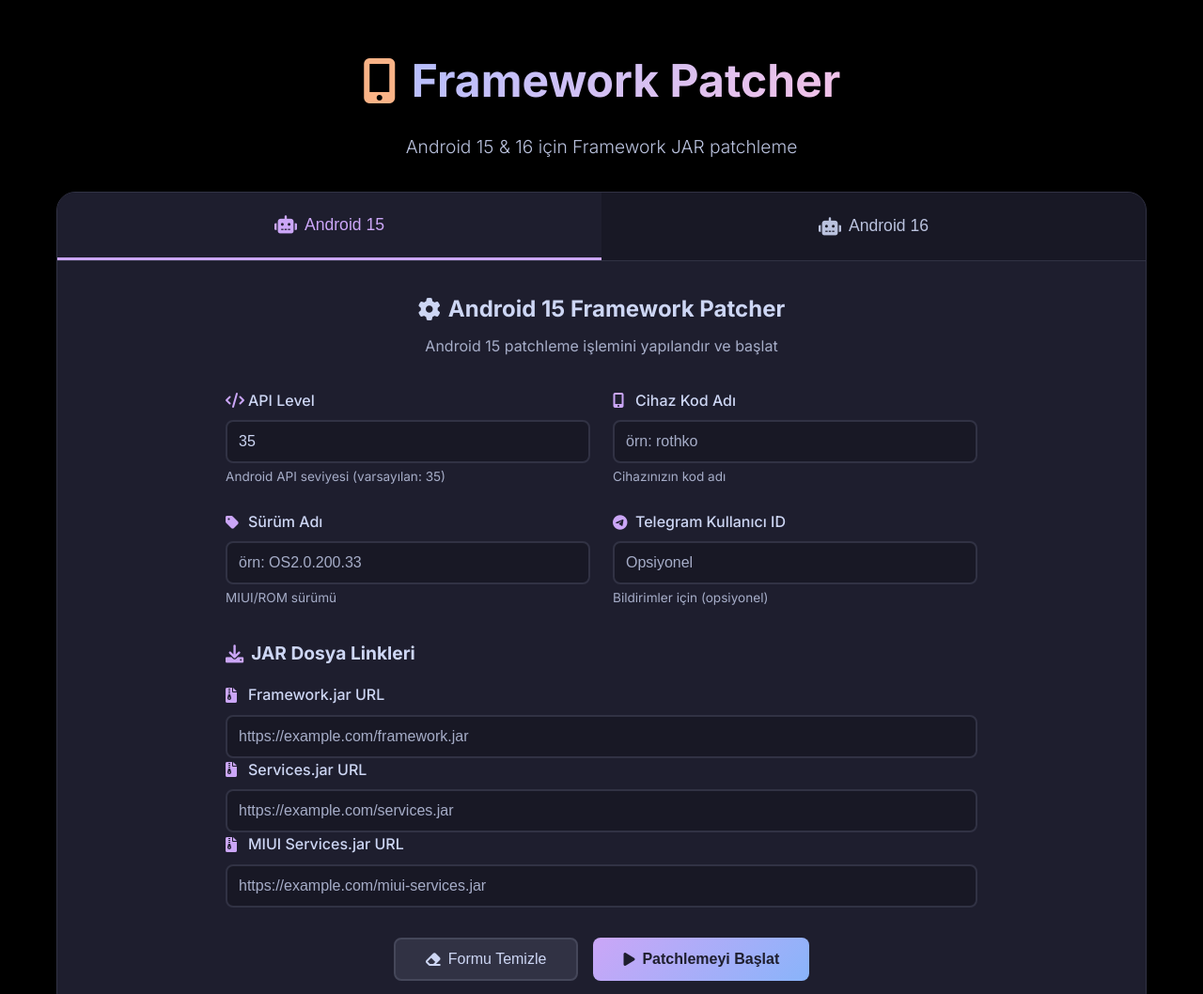
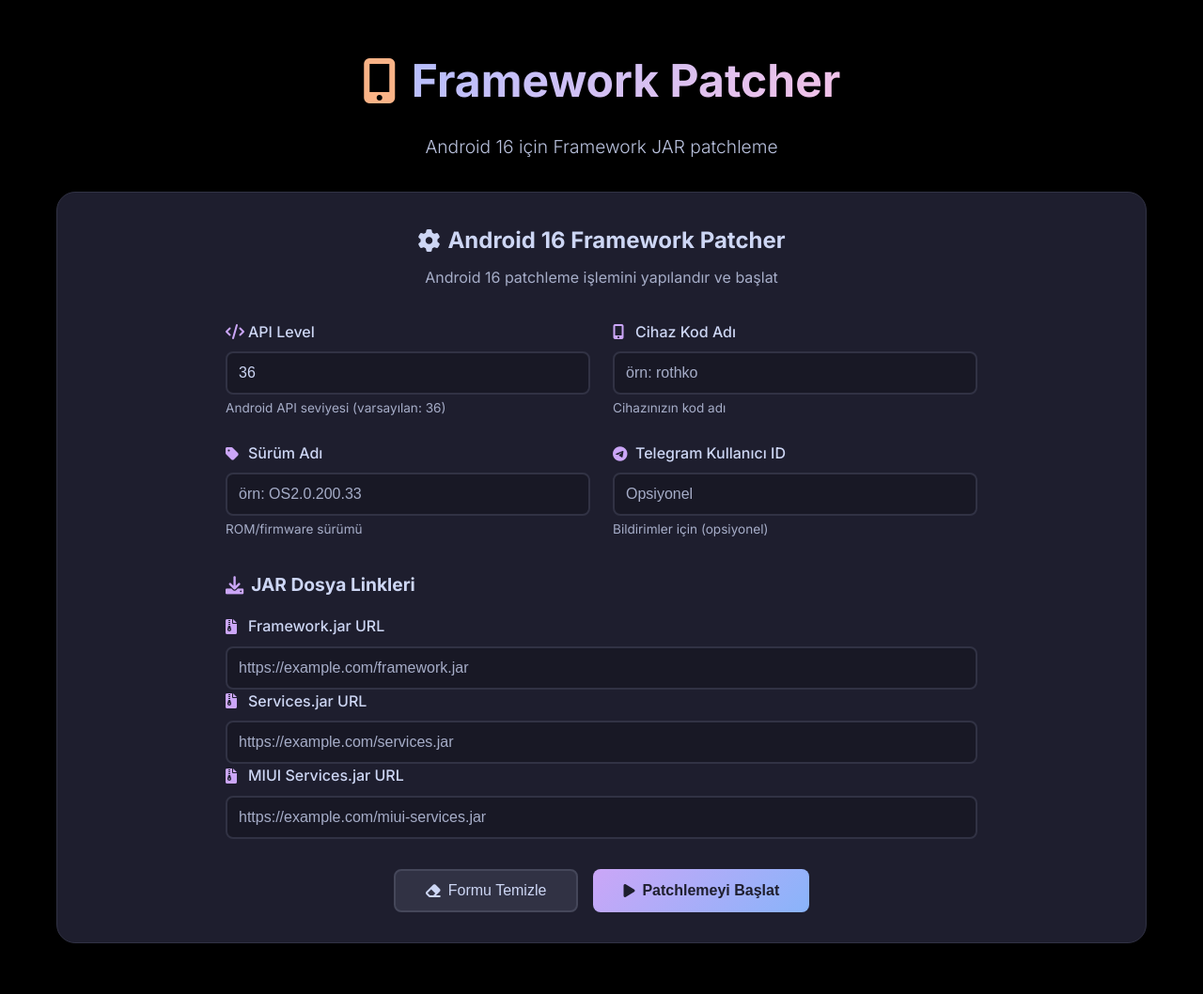
Before and after one commit to aurora9331/A16-FrameworkPatcher, a plain HTML site: page web/index.html in a window 1280 px wide. Shown: the top 1058 px of the page at 94% size. Drawn offline with Linux system fonts and the light colour scheme.

Commit message:
Update title and content for Android 16 support

```diff
--- a/web/index.html
+++ b/web/index.html
@@ -3,7 +3,7 @@
 <head>
     <meta charset="UTF-8">
     <meta content="width=device-width, initial-scale=1.0" name="viewport">
-    <title>Framework Patcher - Android 15 & 16</title>
+    <title>Framework Patcher - Android 16</title>
     <link href="styles.css" rel="stylesheet">
     <link href="https://fonts.googleapis.com/css2?family=Inter:wght@300;400;500;600;700&display=swap" rel="stylesheet">
     <link href="https://cdnjs.cloudflare.com/ajax/libs/font-awesome/6.0.0/css/all.min.css" rel="stylesheet">
@@ -16,102 +16,13 @@
                 <i class="fas fa-mobile-alt"></i>
                 <h1>Framework Patcher</h1>
             </div>
-            <p class="subtitle">Android 15 & 16 için Framework JAR patchleme</p>
+            <p class="subtitle">Android 16 için Framework JAR patchleme</p>
         </div>
     </header>
 
     <main class="main-content">
-        <div class="version-selector">
-            <button class="version-btn active" data-version="android15">
-                <i class="fas fa-robot"></i>
-                Android 15
-            </button>
-            <button class="version-btn" data-version="android16">
-                <i class="fas fa-robot"></i>
-                Android 16
-            </button>
-        </div>
-
-        <!-- Android 15 Form -->
-        <div class="form-container active" id="android15-form">
-            <div class="form-header">
-                <h2><i class="fas fa-cog"></i> Android 15 Framework Patcher</h2>
-                <p>Android 15 patchleme işlemini yapılandır ve başlat</p>
-            </div>
-            <form class="patcher-form" id="a15-form">
-                <div class="form-grid">
-                    <div class="form-group">
-                        <label for="a15-api-level">
-                            <i class="fas fa-code"></i>
-                            API Level
-                        </label>
-                        <input id="a15-api-level" name="api_level" required type="text" value="35">
-                        <small>Android API seviyesi (varsayılan: 35)</small>
-                    </div>
-                    <div class="form-group">
-                        <label for="a15-device-name">
-                            <i class="fas fa-mobile-alt"></i>
-                            Cihaz Kod Adı
-                        </label>
-                        <input id="a15-device-name" name="device_name" placeholder="örn: rothko" required type="text">
-                        <small>Cihazınızın kod adı</small>
-                    </div>
-                    <div class="form-group">
-                        <label for="a15-version-name">
-                            <i class="fas fa-tag"></i>
-                            Sürüm Adı
-                        </label>
-                        <input id="a15-version-name" name="version_name" placeholder="örn: OS2.0.200.33" required type="text">
-                        <small>MIUI/ROM sürümü</small>
-                    </div>
-                    <div class="form-group">
-                        <label for="a15-user-id">
-                            <i class="fab fa-telegram"></i>
-                            Telegram Kullanıcı ID
-                        </label>
-                        <input id="a15-user-id" name="user_id" placeholder="Opsiyonel" type="text">
-                        <small>Bildirimler için (opsiyonel)</small>
-                    </div>
-                </div>
-                <div class="jar-urls">
-                    <h3><i class="fas fa-download"></i> JAR Dosya Linkleri</h3>
-                    <div class="form-group">
-                        <label for="a15-framework-url">
-                            <i class="fas fa-file-archive"></i>
-                            Framework.jar URL
-                        </label>
-                        <input id="a15-framework-url" name="framework_url" placeholder="https://example.com/framework.jar" required type="url">
-                    </div>
-                    <div class="form-group">
-                        <label for="a15-services-url">
-                            <i class="fas fa-file-archive"></i>
-                            Services.jar URL
-                        </label>
-                        <input id="a15-services-url" name="services_url" placeholder="https://example.com/services.jar" required type="url">
-                    </div>
-                    <div class="form-group">
-                        <label for="a15-miui-services-url">
-                            <i class="fas fa-file-archive"></i>
-                            MIUI Services.jar URL
-                        </label>
-                        <input id="a15-miui-services-url" name="miui_services_url" placeholder="https://example.com/miui-services.jar" required type="url">
-                    </div>
-                </div>
-                <div class="form-actions">
-                    <button class="btn btn-secondary" onclick="clearForm('a15-form')" type="button">
-                        <i class="fas fa-eraser"></i>
-                        Formu Temizle
-                    </button>
-                    <button class="btn btn-primary" type="submit">
-                        <i class="fas fa-play"></i>
-                        Patchlemeyi Başlat
-                    </button>
-                </div>
-            </form>
-        </div>
-
         <!-- Android 16 Form -->
-        <div class="form-container" id="android16-form">
+        <div class="form-container active" id="android16-form">
             <div class="form-header">
                 <h2><i class="fas fa-cog"></i> Android 16 Framework Patcher</h2>
                 <p>Android 16 patchleme işlemini yapılandır ve başlat</p>
```
